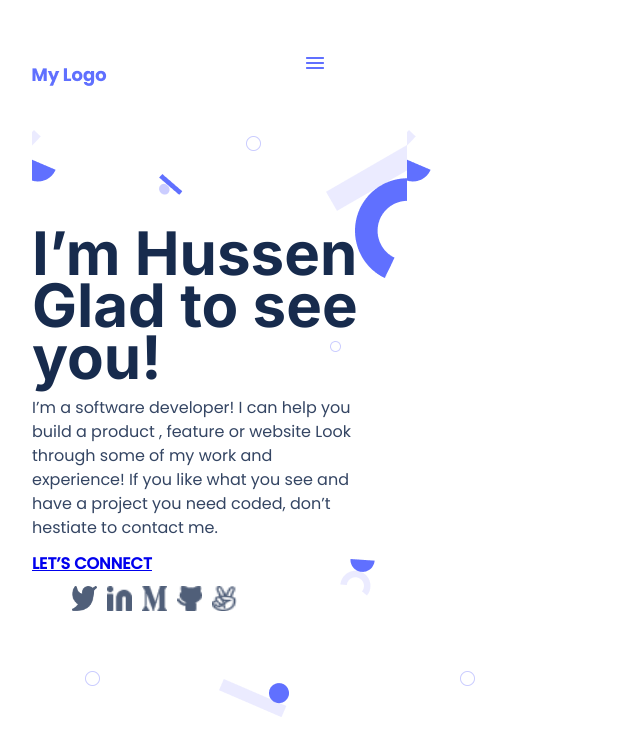
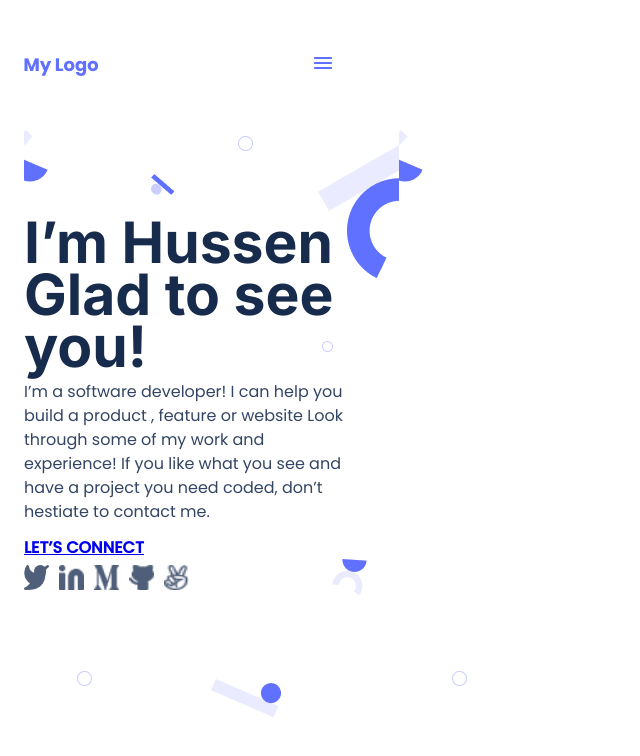
Before and after one commit to HussenYesufAlli/Mobile-First-Hussen-Yesuf, a website: page Index.html in a window 1280 px wide. Shown: the whole page, without its empty margins (0-640 px from the left). Drawn offline with Linux system fonts and the light colour scheme.

Commit message:
update the html and css files accordingly the 2nd reviewer

```diff
--- a/style.css
+++ b/style.css
@@ -11,6 +11,12 @@
   --skills-list-bg: #ebf0ee;
   --skills-list-color: #3a4a42;
   --p-text-color: #42526e;
+}
+
+* {
+  margin: 0;
+  padding: 0;
+  box-sizing: border-box;
 }
 
 .main-container {
@@ -122,9 +128,6 @@
 /* /* Headline */
 
 .content-section {
-  /* display: flex; */
-  /* flex-direction: column; */
-  /* align-items: flex-start; */
   padding: 114px 24px 114px 24px;
   gap: 12px;
   position: absolute;
@@ -139,11 +142,11 @@
 .text-1 {
   width: 327px;
   height: 150px;
-  margin-top: 100px;
+  margin-top: 90px;
   font-family: var(--tertiary-font);
   font-style: normal;
   font-weight: 700;
-  font-size: 40px;
+  font-size: 38px;
   line-height: 52px;
   display: flex;
   align-items: center;
@@ -158,6 +161,7 @@
 .text-2 {
   width: 327px;
   height: 146px;
+  margin-top: 10px;
   font-family: var(--primary-font);
   font-style: normal;
   font-weight: 400;
@@ -192,6 +196,7 @@
   display: flex;
   margin-top: 10px;
   gap: 10px;
+  margin-top: 15px;
 }
 
 .list {
```
Also changed, not shown: Index.html (+0 -1 lines).
